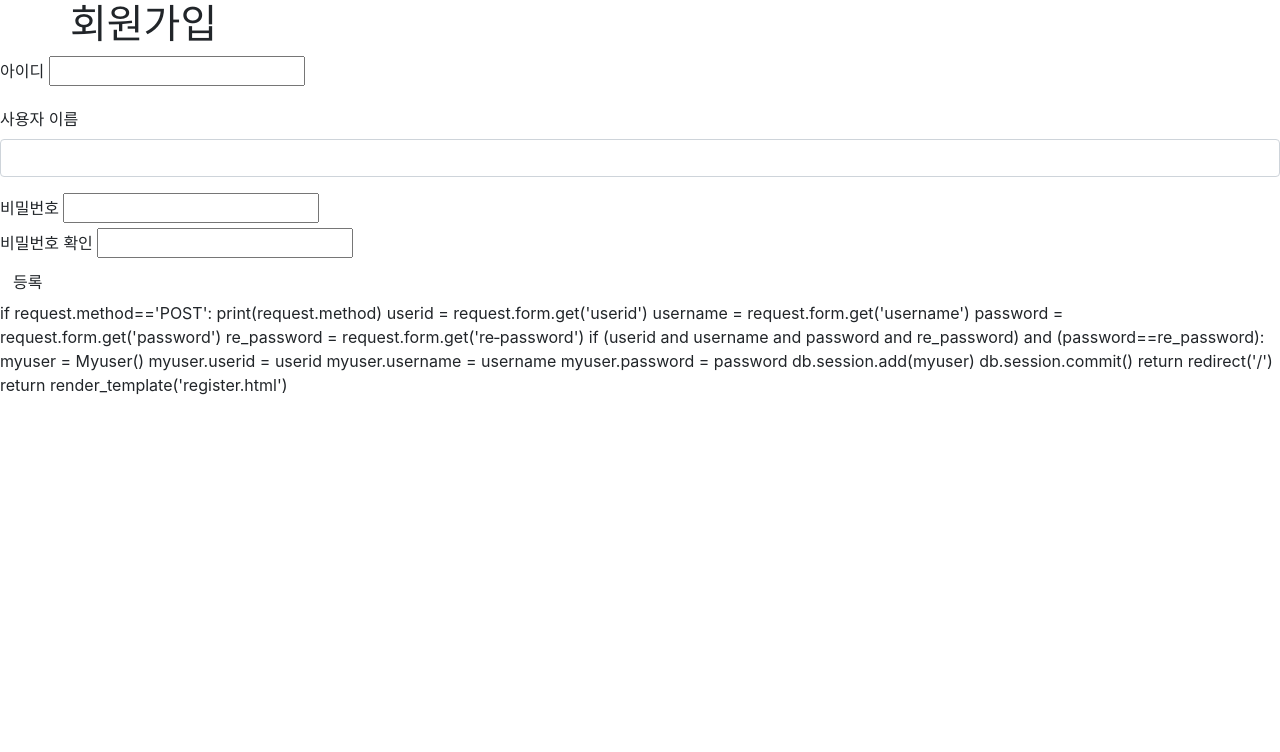
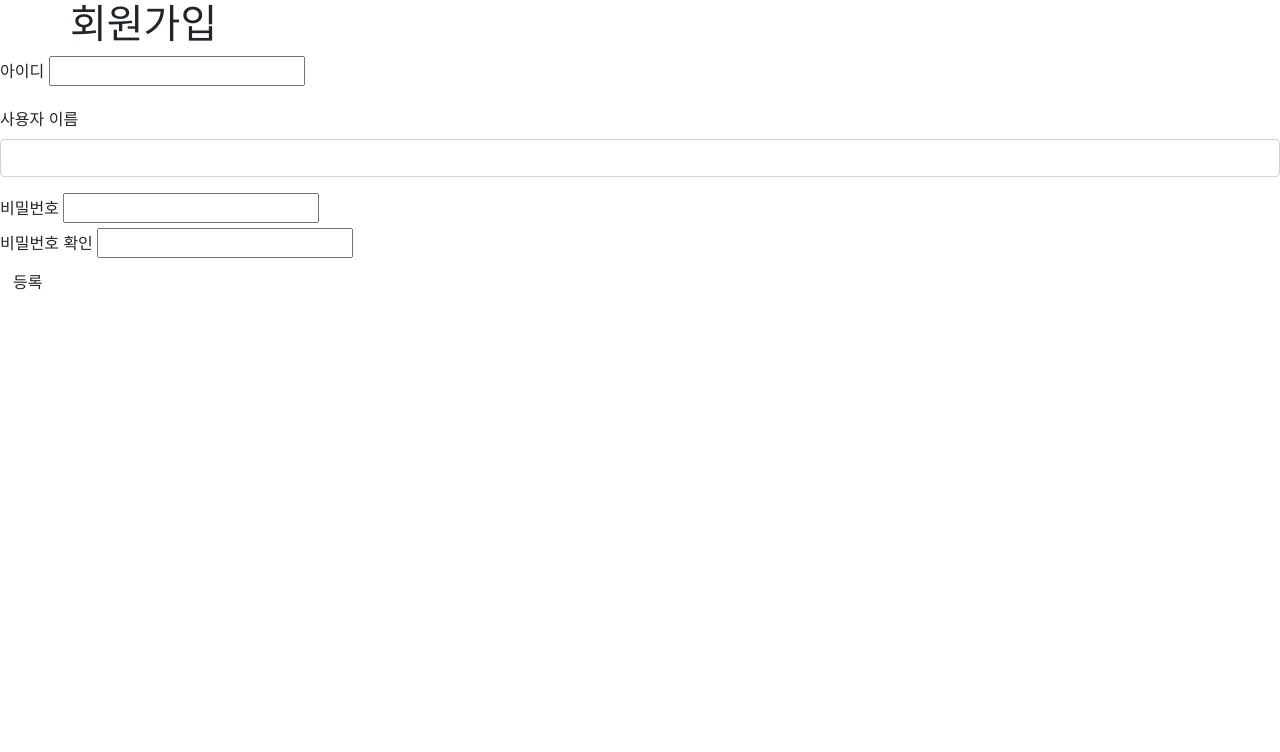
Before and after one commit to we-insub/flaskEX, a Flask app: page /register in a window 1280 px wide. Shown: the part 48-800 px from the top of the page. Run offline with Flask 2, Linux system fonts and the light colour scheme.

Commit message:
2020 11 02 16:49 Update

```diff
--- a/templates/register.html
+++ b/templates/register.html
@@ -40,21 +40,3 @@
 </body>
 
 </html>
-
-
-
-if request.method=='POST':
-print(request.method)
-userid = request.form.get('userid')
-username = request.form.get('username')
-password = request.form.get('password')
-re_password = request.form.get('re‐password')
-if (userid and username and password and re_password) and (password==re_password):
-myuser = Myuser()
-myuser.userid = userid
-myuser.username = username
-myuser.password = password
-db.session.add(myuser)
-db.session.commit()
-return redirect('/')
-return render_template('register.html')
```
